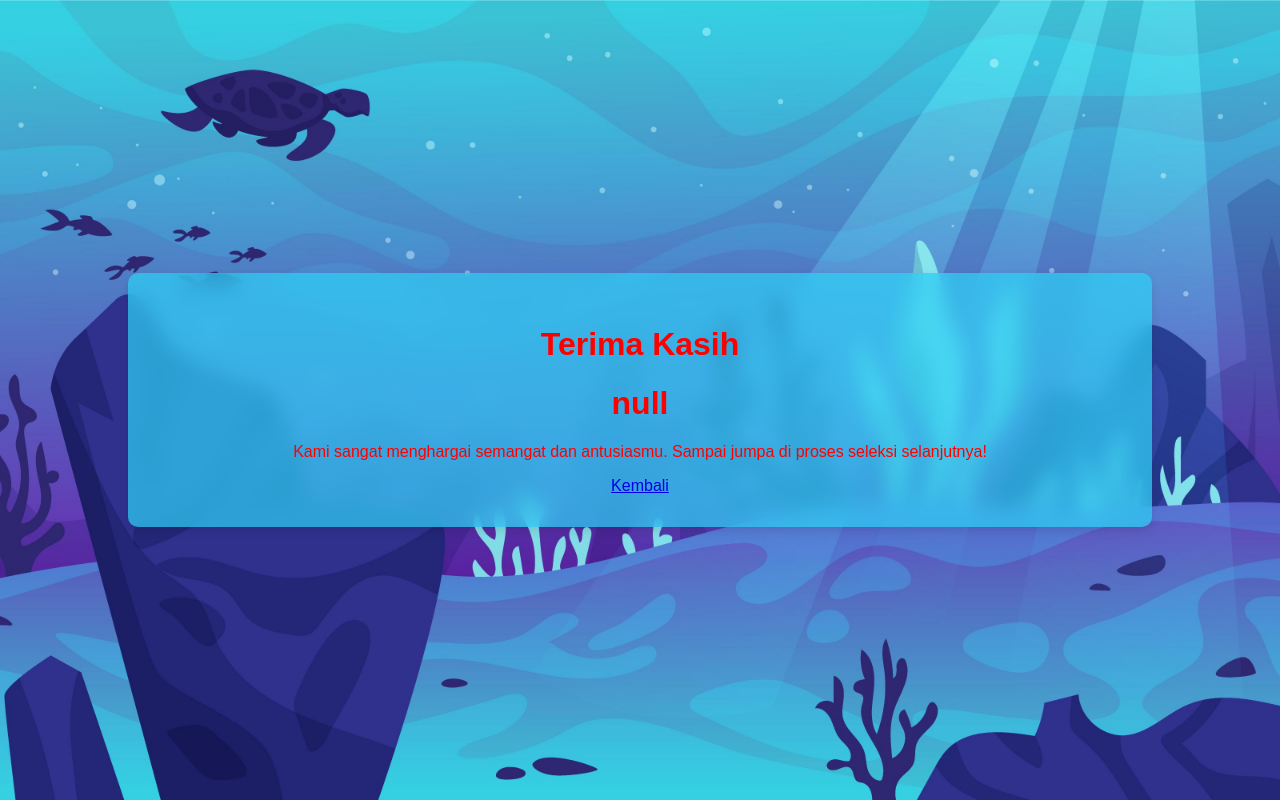
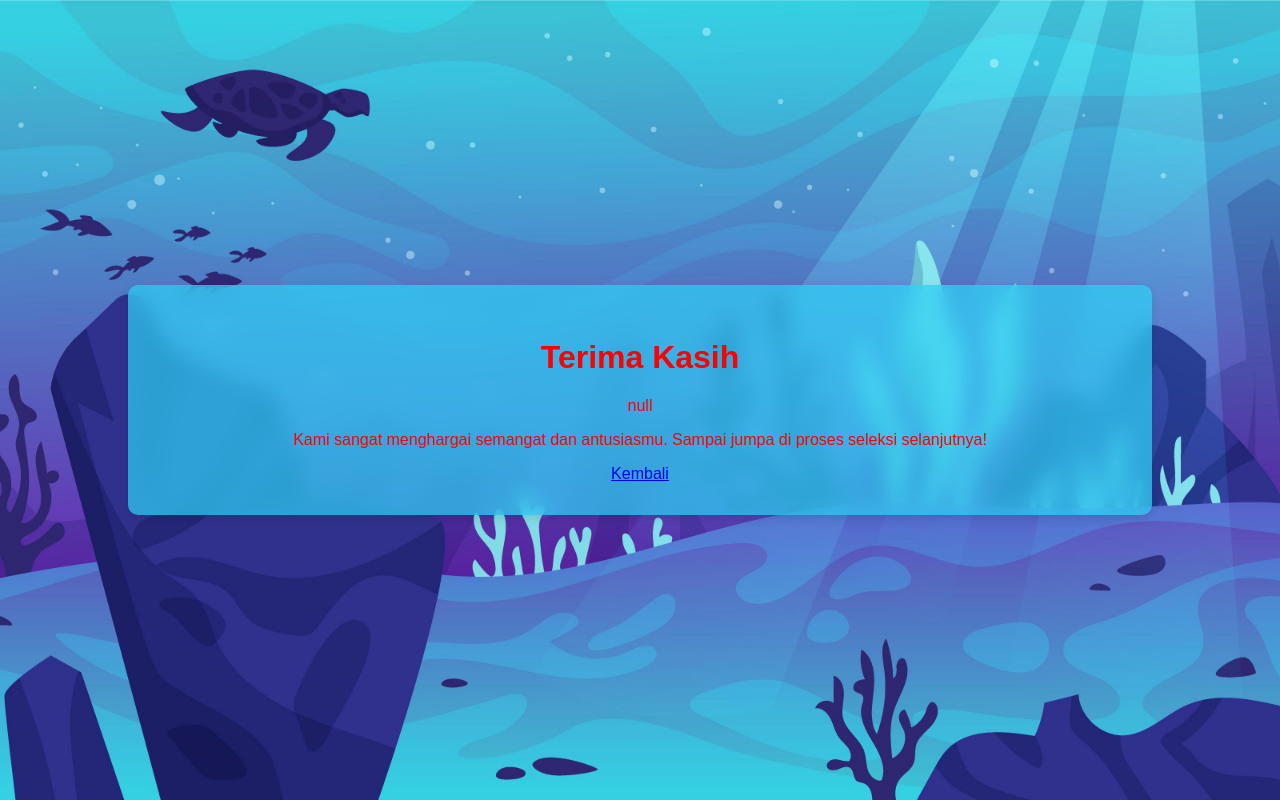
Before and after one commit to hipsty1/pengumumanBCF, a plain HTML site: page gagal.html in a window 1280 px wide. Drawn offline with Linux system fonts and the light colour scheme.

Commit message:
Update gagal.html

```diff
--- a/gagal.html
+++ b/gagal.html
@@ -9,7 +9,7 @@
 <body>
     <div class="container" style ="color: red;">
         <h1>Terima Kasih</h1>
-        <h1 id="nama"></h1>
+        <p id="nama"></p>
         <p>Kami sangat menghargai semangat dan antusiasmu. Sampai jumpa di proses seleksi selanjutnya!</p>
         <a href="index.html">Kembali</a>
     </div>
```
